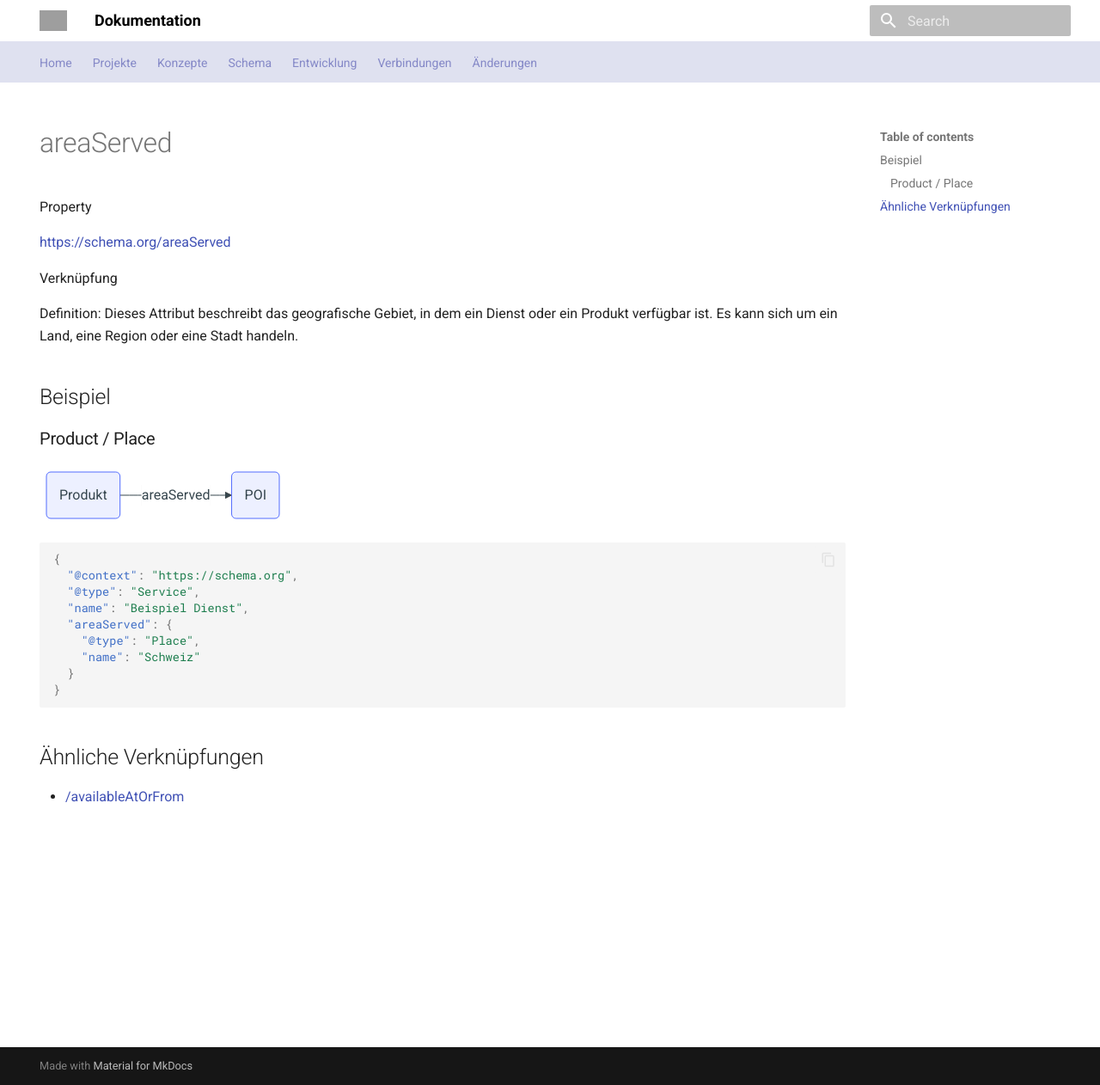
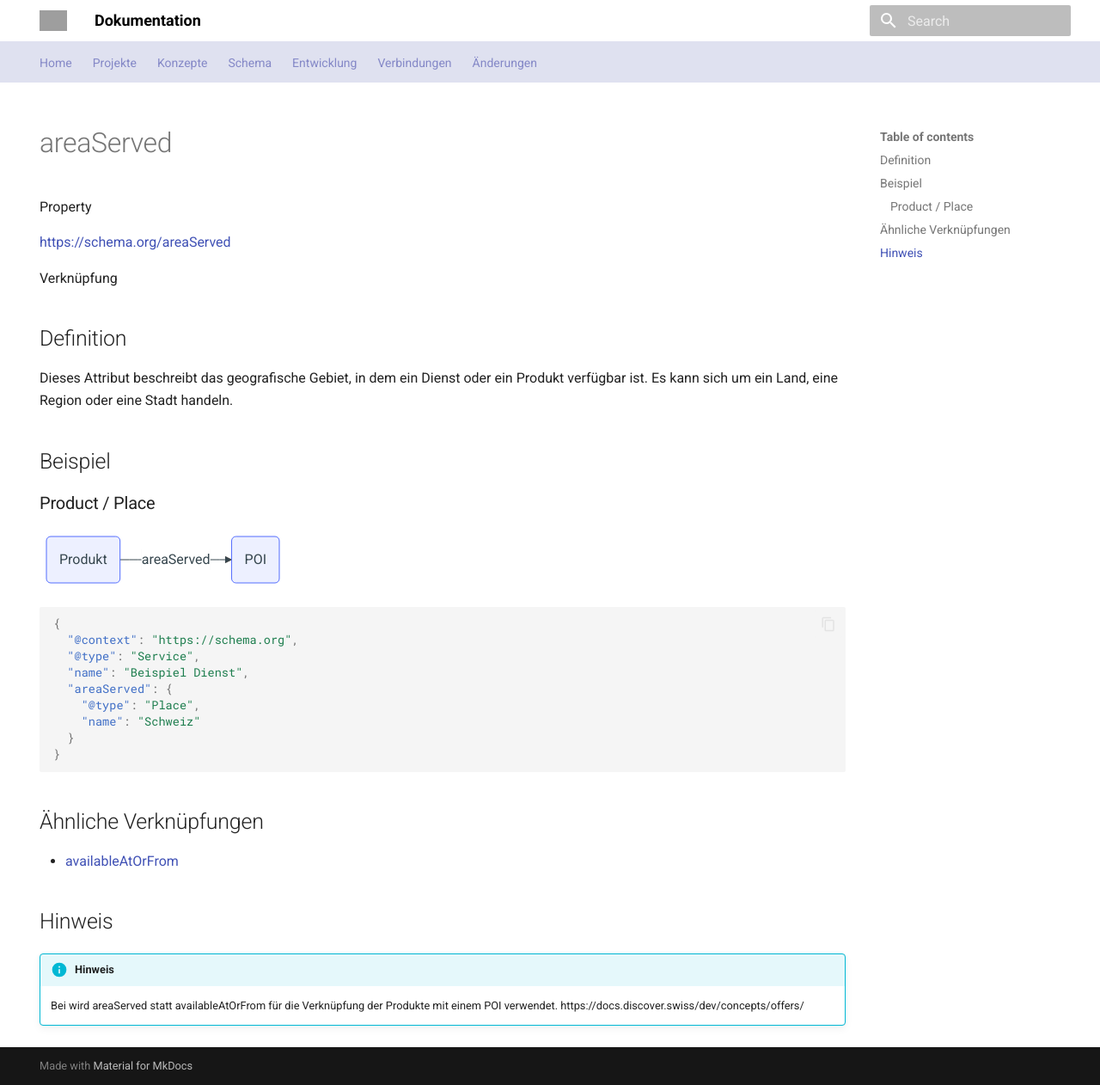
Before and after one commit to tsolenthaler/docs.contentdesk.io, an MkDocs documentation site: the page built from docs/schema/areaServed.md, in a window 1280 px wide and 1262 px high. Shown: the whole window at 86% size. Built offline with MkDocs 1.6.1 and Material for MkDocs 9.7.7, drawn with Linux system fonts in a browser that asks for light colours; grey boxes are pictures that could not be loaded.

Commit message:
Update areaServed.md and availableAtOrFrom.md: Enhance definitions and add usage notes for clarity

```diff
--- a/docs/schema/areaServed.md
+++ b/docs/schema/areaServed.md
@@ -12,7 +12,8 @@ Property
 
 Verknüpfung
 
-Definition: Dieses Attribut beschreibt das geografische Gebiet, in dem ein Dienst oder ein Produkt verfügbar ist. Es kann sich um ein Land, eine Region oder eine Stadt handeln.
+## Definition
+Dieses Attribut beschreibt das geografische Gebiet, in dem ein Dienst oder ein Produkt verfügbar ist. Es kann sich um ein Land, eine Region oder eine Stadt handeln.
 
 ## Beispiel
 
@@ -37,4 +38,11 @@ flowchart LR
 
 ## Ähnliche Verknüpfungen
 
-* [/availableAtOrFrom](availableAtOrFrom)
+* [availableAtOrFrom](/schema/availableAtOrFrom)
+
+
+## Hinweis
+
+!!! info "Hinweis"
+    Bei wird areaServed statt availableAtOrFrom für die Verknüpfung der Produkte mit einem POI verwendet.
+    https://docs.discover.swiss/dev/concepts/offers/
```
Also changed, not shown: docs/schema/availableAtOrFrom.md (+9 -2 lines).
